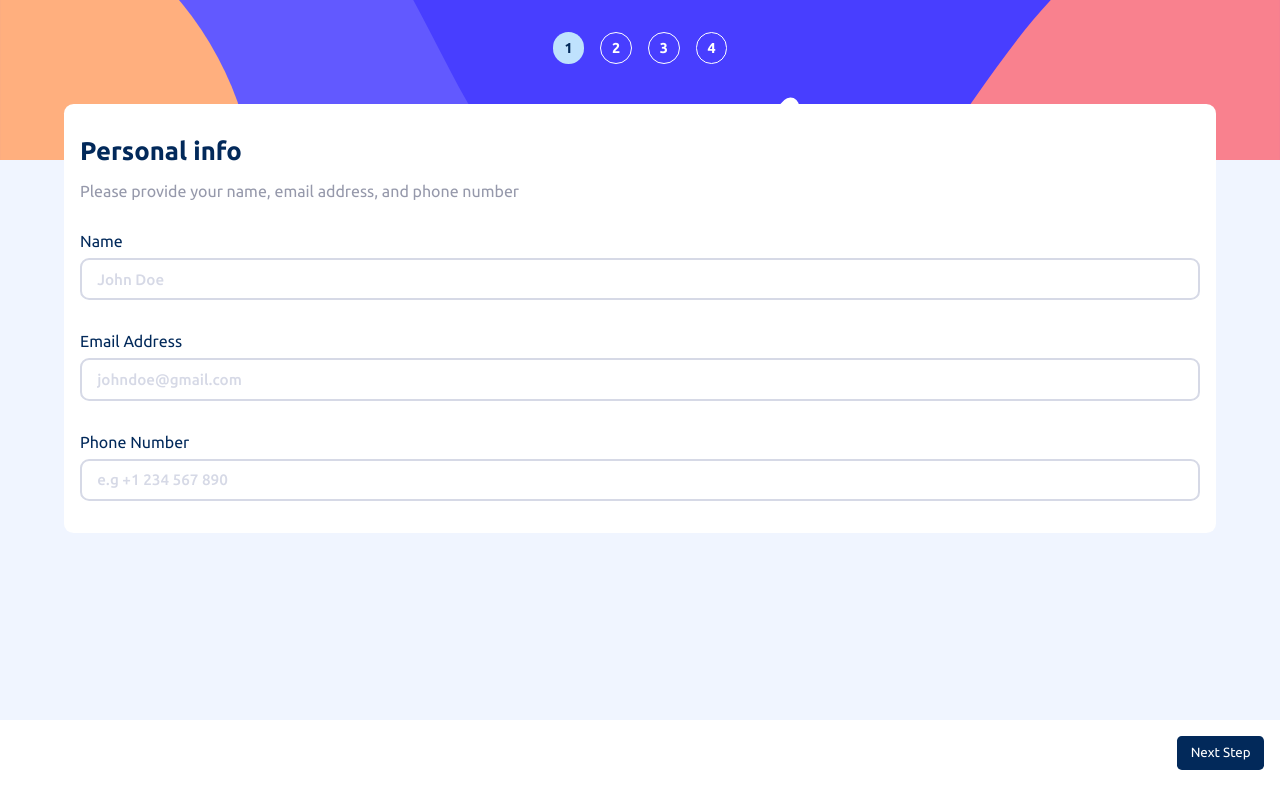
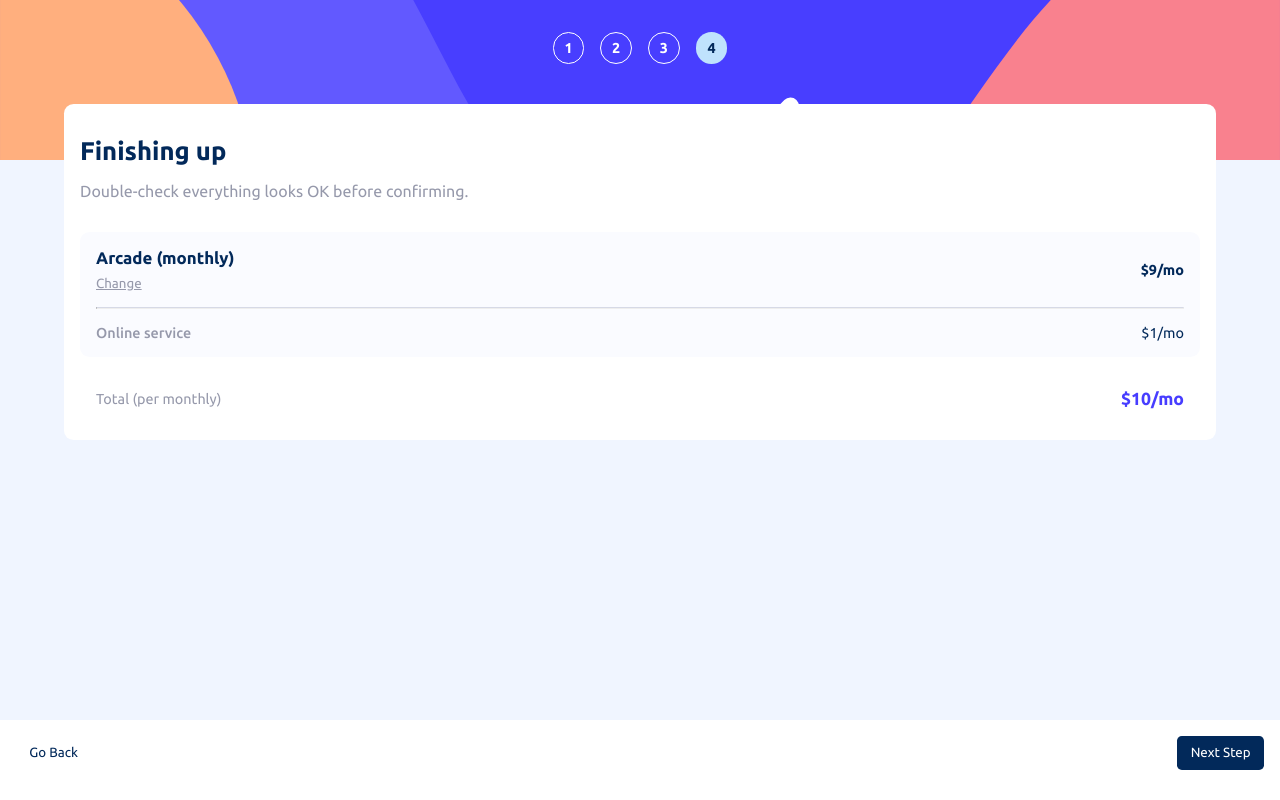
Before and after one commit to molinax18/fm-multi-step-form, a React (Vite) app: page / in a window 1280 px wide. Built offline with nearby package versions, Linux system fonts and the light colour scheme.

Commit message:
chore: new allSteps value

```diff
--- a/src/components/MultiStepFooter.tsx
+++ b/src/components/MultiStepFooter.tsx
@@ -1,5 +1,6 @@
 import type { ComponentPropsWithoutRef } from "react";
 import { useMultiStepFormContext } from "../context/multiStepForm";
+import { allSteps } from "../constants/multiStepForm";
 import Button from "./shared/Button";
 import style from "./styles/MultiStepFooter.module.css";
 
@@ -17,6 +18,7 @@ export default function MultiStepFooter({
           </Button>
         )}
 
+        {state.currentStep !== allSteps && (
           <Button
             className={style["next_button"]}
             type="submit"
@@ -24,6 +26,7 @@ export default function MultiStepFooter({
           >
             Next Step
           </Button>
+        )}
       </nav>
     </footer>
   );
--- a/src/components/MultiStepHeader.tsx
+++ b/src/components/MultiStepHeader.tsx
@@ -1,14 +1,17 @@
 import type { ComponentPropsWithoutRef } from "react";
 import { useMultiStepFormContext } from "../context/multiStepForm";
 import Step from "./shared/Step";
+import { allSteps } from "../constants/multiStepForm";
 import style from "./styles/MultiStepHeader.module.css";
-import { allSteps } from "../constants/multiStepForm";
 
 export default function MultiStepHeader({
   ...props
 }: ComponentPropsWithoutRef<"header">) {
   const { state } = useMultiStepFormContext();
-  const stepsArr = Array.from({ length: allSteps }, (_, index) => index + 1);
+  const stepsArr = Array.from(
+    { length: allSteps - 1 },
+    (_, index) => index + 1,
+  );
 
   return (
     <header className={style.header} {...props}>
--- a/src/constants/multiStepForm.ts
+++ b/src/constants/multiStepForm.ts
@@ -1,6 +1,6 @@
 import type { MultiStepFormValues } from "../types/multiStepForm";
 
-export const allSteps = 4;
+export const allSteps = 5;
 
 export const initialContextValue: MultiStepFormValues = {
   personalInfo: {
@@ -11,7 +11,7 @@ export const initialContextValue: MultiStepFormValues = {
   plan: "arcade",
   billingTime: "monthly",
   addons: ["online"],
-  currentStep: 1,
+  currentStep: 4,
 };
 
 export const prices = {
```
Lines whose indentation alone changed are shown as unchanged.
